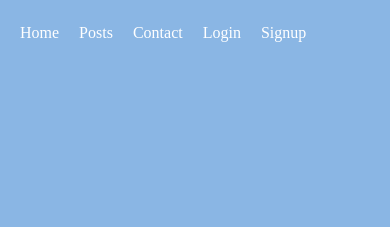
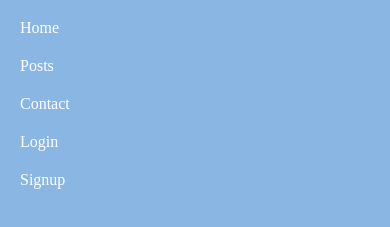
Before and after one commit to Abshir112/SkyConnect, a plain HTML site: page src/index.html in a window 390 px wide. Shown: the part 39-266 px from the top of the page. Drawn offline with Linux system fonts and the light colour scheme.

Commit message:
adjusted sizes for phones

```diff
--- a/src/css/style.css
+++ b/src/css/style.css
@@ -25,9 +25,6 @@
     justify-content: flex-end;
 }
 
-.nav-items a {
-    margin-left: 10px;
-}
 
 
 .navbar a:hover {
@@ -36,7 +33,7 @@
 }
 
 
-@media (max-width: 768px) {
+@media (max-width: 414px) {
     .navbar {
         flex-direction: column;
         align-items: flex-start;
@@ -45,10 +42,12 @@
     .nav-items {
         width: 100%;
         justify-content: flex-start;
+        flex-direction: column;
+        align-items: flex-start;
     }
 
     .nav-items a {
         display: block;
-        margin: 5px 0;
+        /* margin: 5px 0;  */
     }
 }
```
